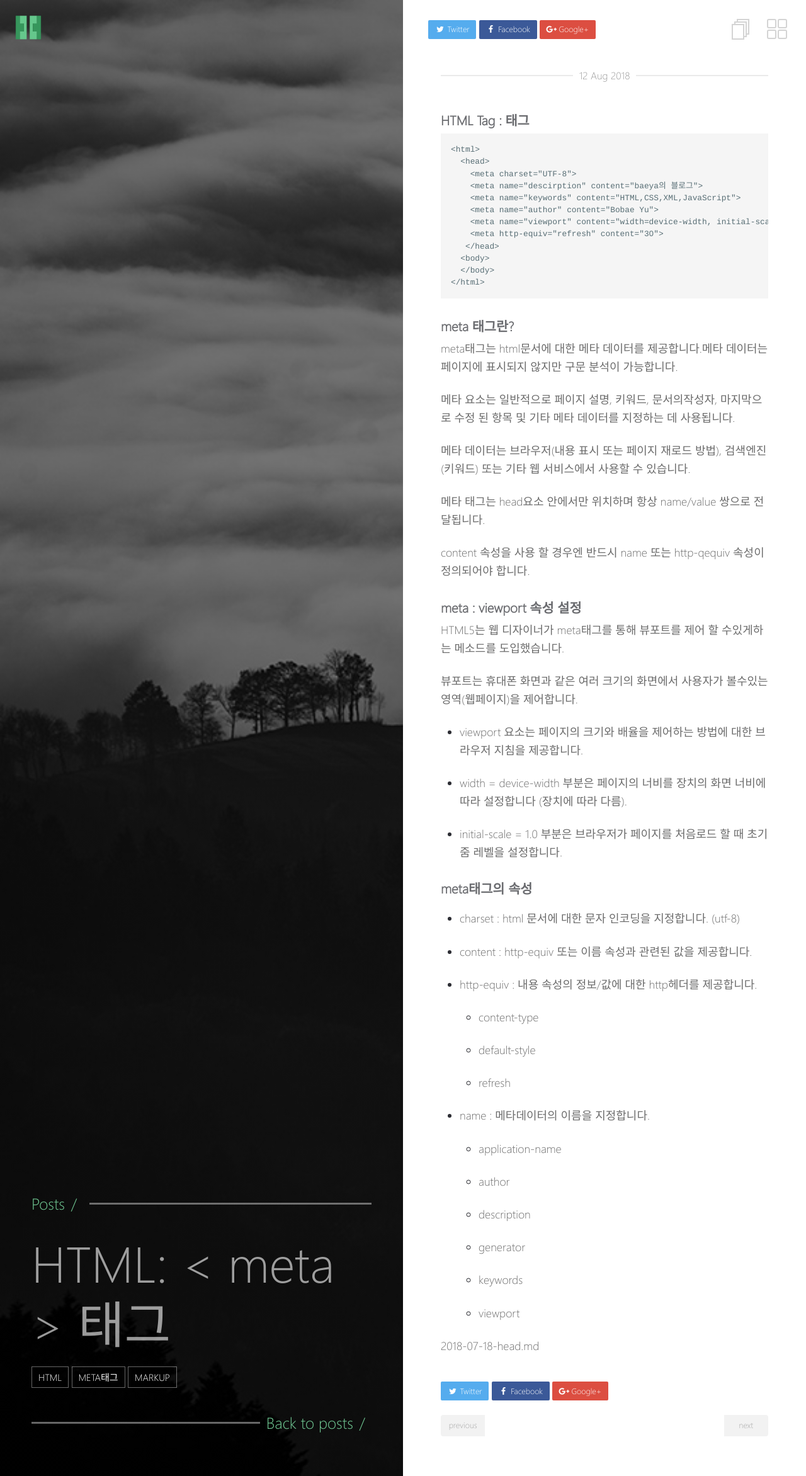
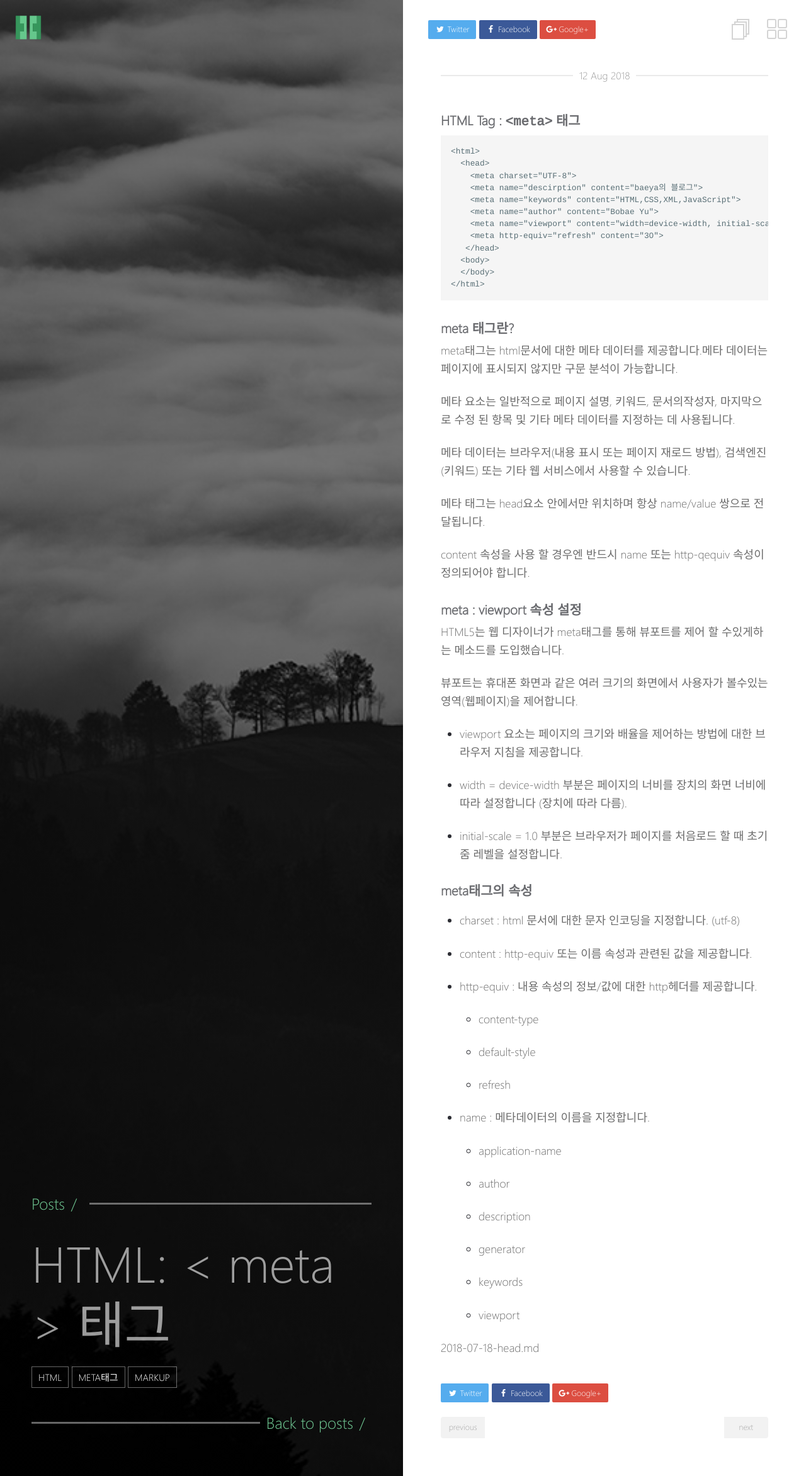
Before and after one commit to yubobae/yubobae.github.com, a Jekyll site: the page built from _posts/html/2018-08-12-meta.md, in a window 1280 px wide. Shown: the whole page at 63% size. Built offline with Jekyll 4.4.1, drawn with Linux system fonts in a browser that asks for light colours.

Commit message:
Update 2018-08-12-meta.md

```diff
--- a/_posts/html/2018-08-12-meta.md
+++ b/_posts/html/2018-08-12-meta.md
@@ -8,7 +8,7 @@ tags:
   - markup
 ---
 
-### HTML Tag : <meta>태그
+### HTML Tag : `<meta>` 태그
 
     <html>
       <head>
```
